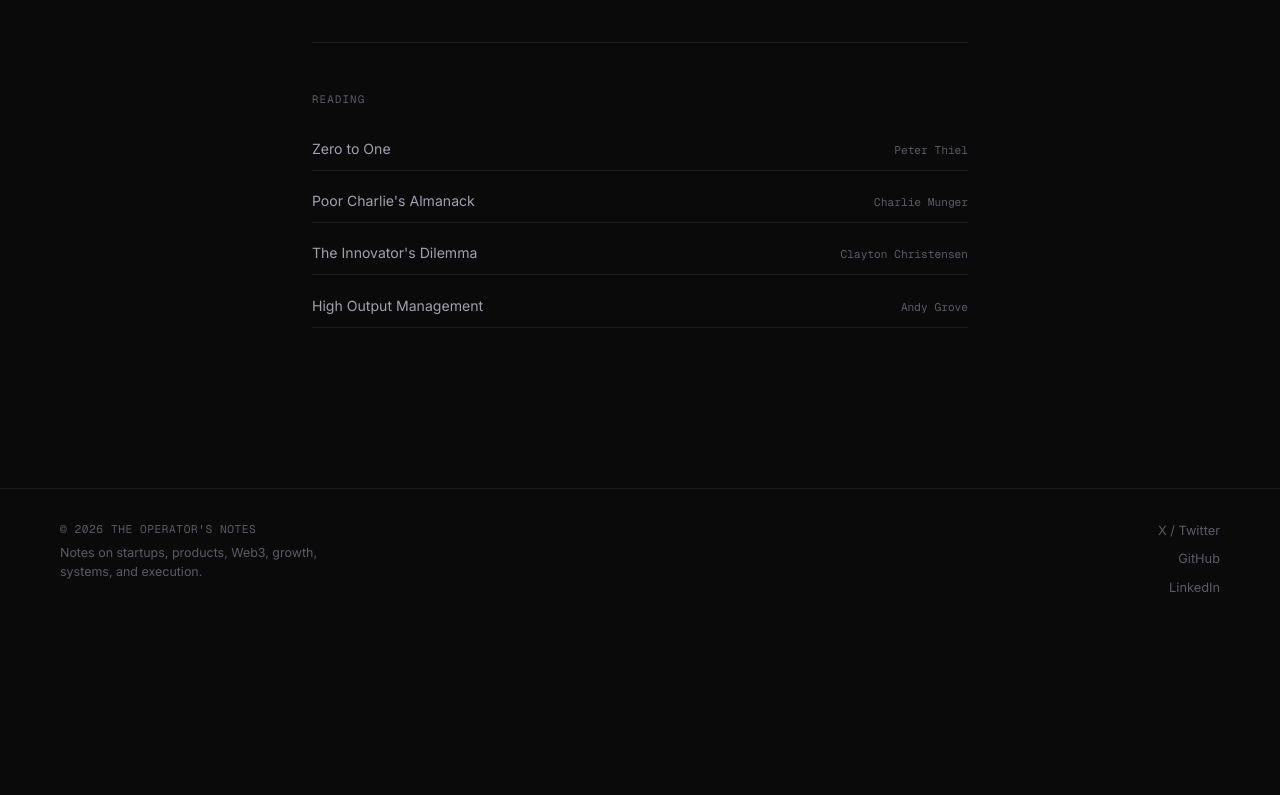
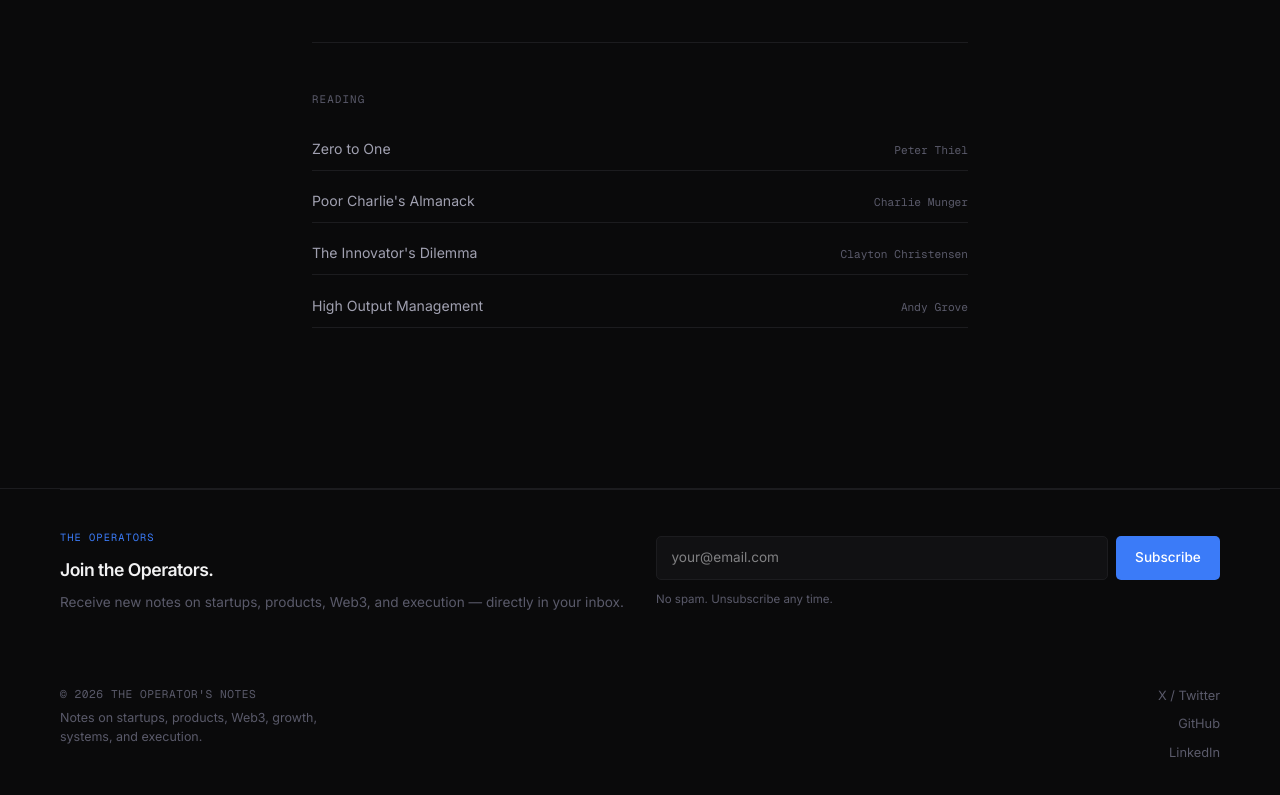
Before and after one commit to Felixrex82/operators-notes, a Next.js app: page /about in a window 1280 px wide. Shown: the part 1619-2414 px from the top of the page. Before the commit the page ends 2249 px from the top, so only its background shows below. Built offline with nearby package versions, Linux system fonts and the light colour scheme.

Commit message:
Update Footer component with new links and styles

```diff
--- a/components/Footer.tsx
+++ b/components/Footer.tsx
@@ -1,13 +1,26 @@
 "use client";
+import Subscribe from "@/components/Subscribe";
 
 export default function Footer() {
   const year = new Date().getFullYear();
   return (
     <footer style={{ borderTop: "1px solid var(--border)", marginTop: "4rem" }}>
-      <div className="container" style={{ padding: "2rem 1.25rem" }}>
-        <div style={{ display: "flex", justifyContent: "space-between", alignItems: "flex-start", flexWrap: "wrap", gap: "1.5rem" }}>
+      <div className="container" style={{ padding: "0 1.25rem" }}>
+        {/* Newsletter */}
+        <Subscribe variant="footer" />
+
+        {/* Bottom bar */}
+        <div style={{
+          display: "flex", justifyContent: "space-between",
+          alignItems: "flex-start", flexWrap: "wrap",
+          gap: "1.5rem", paddingBottom: "2rem",
+        }}>
           <div>
-            <p style={{ fontFamily: "'Geist Mono', monospace", fontSize: "0.7rem", color: "var(--muted)", letterSpacing: "0.05em", marginBottom: "0.35rem" }}>
+            <p style={{
+              fontFamily: "'Geist Mono', monospace",
+              fontSize: "0.7rem", color: "var(--muted)",
+              letterSpacing: "0.05em", marginBottom: "0.35rem",
+            }}>
               © {year} THE OPERATOR&apos;S NOTES
             </p>
             <p style={{ fontSize: "0.78rem", color: "var(--muted)", lineHeight: 1.5, maxWidth: "300px" }}>
@@ -16,9 +29,9 @@
           </div>
           <div style={{ display: "flex", flexDirection: "column", gap: "0.5rem", alignItems: "flex-end" }}>
             {[
-              { label: "X / Twitter", href: "https://x.com/AwodeleFelix2" },
-              { label: "GitHub", href: "https://github.com/felixrex82" },
-              { label: "LinkedIn", href: "https://www.linkedin.com/in/awodele-felix-1651021b2/" },
+              { label: "X / Twitter", href: "https://x.com/awodelefelix2" },
+              { label: "GitHub", href: "https://github.com/Felixrex82" },
+              { label: "LinkedIn", href: "https://linkedin.com" },
             ].map(({ label, href }) => (
               <a key={href} href={href} target="_blank" rel="noopener noreferrer"
                 style={{ fontSize: "0.8rem", color: "var(--muted)", transition: "color 0.15s" }}
```
